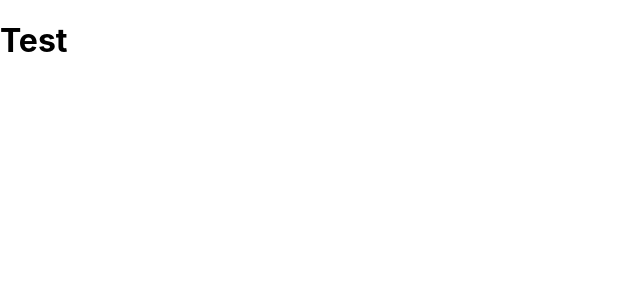
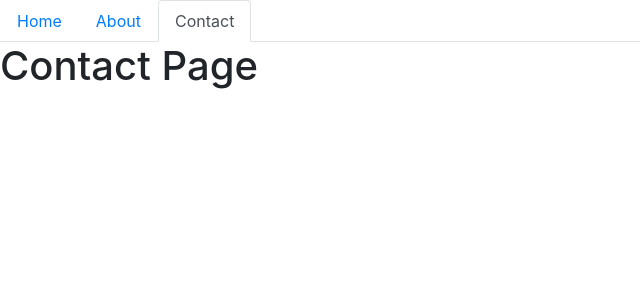
Before and after one commit to Gary-Bergman/React-Portfolio, a React (Create React App) app: page /contact in a window 1280 px wide. Shown: the top 300 px of the page, without its empty margins (0-640 px from the left). Built offline with nearby package versions, Linux system fonts and the light colour scheme.

Commit message:
Added starter pages

```diff
--- a/public/index.html
+++ b/public/index.html
@@ -1,14 +1,12 @@
 <!DOCTYPE html>
 <html lang="en">
+
 <head>
   <meta charset="utf-8" />
   <link rel="icon" href="%PUBLIC_URL%/favicon.ico" />
   <meta name="viewport" content="width=device-width, initial-scale=1" />
   <meta name="theme-color" content="#000000" />
-    <meta
-      name="description"
-      content="Web site created using create-react-app"
-    />
+  <meta name="description" content="Web site created using create-react-app" />
   <link rel="apple-touch-icon" href="%PUBLIC_URL%/logo192.png" />
   <!--
       manifest.json provides metadata used when your web app is installed on a
@@ -24,8 +22,19 @@
       work correctly both with client-side routing and a non-root public URL.
       Learn how to configure a non-root public URL by running `npm run build`.
     -->
+
+  <!-- Bootstrap -->
+  <link rel="stylesheet" href="https://stackpath.bootstrapcdn.com/bootstrap/4.5.0/css/bootstrap.min.css"
+    integrity="sha384-9aIt2nRpC12Uk9gS9baDl411NQApFmC26EwAOH8WgZl5MYYxFfc+NcPb1dKGj7Sk" crossorigin="anonymous">
+
+  <!-- Google Fonts -->
+  <link href="https://fonts.googleapis.com/css2?family=Reem+Kufi&display=swap" rel="stylesheet">
+
+  <!-- Font Awesome
+  <link rel="stylesheet" href="https://stackpath.bootstrapcdn.com/font-awesome/4.7.0/css/font-awesome.min.css" integrity="sha384-wvfXpqpZZVQGK6TAh5PVlGOfQNHSoD2xbE+QkPxCAFlNEevoEH3Sl0sibVcOQVnN" crossorigin="anonymous"> -->
   <title>React App</title>
 </head>
+
 <body>
   <noscript>You need to enable JavaScript to run this app.</noscript>
   <div id="root"></div>
@@ -40,4 +49,5 @@
       To create a production bundle, use `npm run build` or `yarn build`.
     -->
 </body>
+
 </html>
--- a/src/App.css
+++ /dev/null
@@ -1,38 +0,0 @@
-.App {
-  text-align: center;
-}
-
-.App-logo {
-  height: 40vmin;
-  pointer-events: none;
-}
-
-@media (prefers-reduced-motion: no-preference) {
-  .App-logo {
-    animation: App-logo-spin infinite 20s linear;
-  }
-}
-
-.App-header {
-  background-color: #282c34;
-  min-height: 100vh;
-  display: flex;
-  flex-direction: column;
-  align-items: center;
-  justify-content: center;
-  font-size: calc(10px + 2vmin);
-  color: white;
-}
-
-.App-link {
-  color: #61dafb;
-}
-
-@keyframes App-logo-spin {
-  from {
-    transform: rotate(0deg);
-  }
-  to {
-    transform: rotate(360deg);
-  }
-}
--- a/src/App.js
+++ b/src/App.js
@@ -1,11 +1,20 @@
-import React from 'react';
-import './App.css';
+import React from "react";
+import { BrowserRouter as Router, Route } from "react-router-dom";
+import TopNav from "./components/TopNav";
+import Home from "./components/pages/Home";
+import About from "./components/pages/About";
+import Contact from "./components/pages/Contact";
 
 function App() {
   return (
-    <>
-      <h1>Test</h1>
-    </>
+    <Router>
+      <div>
+        <TopNav />
+        <Route exact path="/" component={Home} />
+        <Route exact path="/about" component={About} />
+        <Route exact path="/contact" component={Contact} />
+      </div>
+    </Router>
   );
 }
 
--- /dev/null
+++ b/src/components/TopNav.js
@@ -0,0 +1,37 @@
+import React from "react";
+import { Link, useLocation } from "react-router-dom";
+
+function TopNav() {
+  // We'll go into the Hooks API later, for now, we are just using some code
+  // from the react-router docs (https://reacttraining.com/react-router/web/api/Hooks/uselocation)
+  // This allows the component to check the route any time the user uses a link to navigate.
+  const location = useLocation();
+
+  return (
+    <ul className="nav nav-tabs">
+      <li className="nav-item">
+        <Link to="/" className={location.pathname === "/" ? "nav-link active" : "nav-link"}>
+          Home
+        </Link>
+      </li>
+      <li className="nav-item">
+        <Link
+          to="/about"
+          className={location.pathname === "/about" ? "nav-link active" : "nav-link"}
+        >
+          About
+        </Link>
+      </li>
+      <li className="nav-item">
+        <Link
+          to="/contact"
+          className={location.pathname === "/contact" ? "nav-link active" : "nav-link"}
+        >
+          Contact
+        </Link>
+      </li>
+    </ul>
+  );
+}
+
+export default TopNav;
--- /dev/null
+++ b/src/components/pages/About.js
@@ -0,0 +1,11 @@
+import React from "react";
+
+function About() {
+  return (
+    <>
+      <h1>About Page</h1>
+    </>
+  );
+}
+
+export default About;
--- /dev/null
+++ b/src/components/pages/Contact.js
@@ -0,0 +1,13 @@
+import React from "react";
+// import { Link, Route } from "react-router-dom";
+// import Learn from "./Learn";
+
+function Contact(props) {
+  return (
+    <>
+      <h1>Contact Page</h1>
+    </>
+  );
+}
+
+export default Contact;
--- /dev/null
+++ b/src/components/pages/Home.js
@@ -0,0 +1,11 @@
+import React from "react";
+
+function Home() {
+  return (
+    <>
+      <h1>Home Page</h1>
+    </>
+  );
+}
+
+export default Home;
```
Lines whose indentation alone changed are shown as unchanged.
